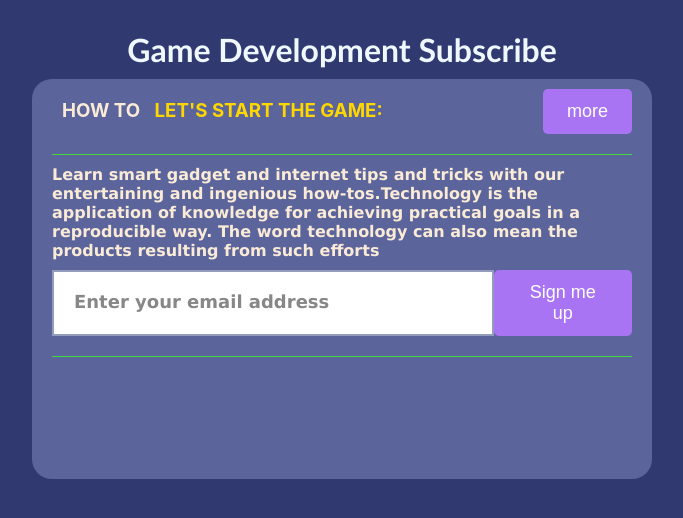
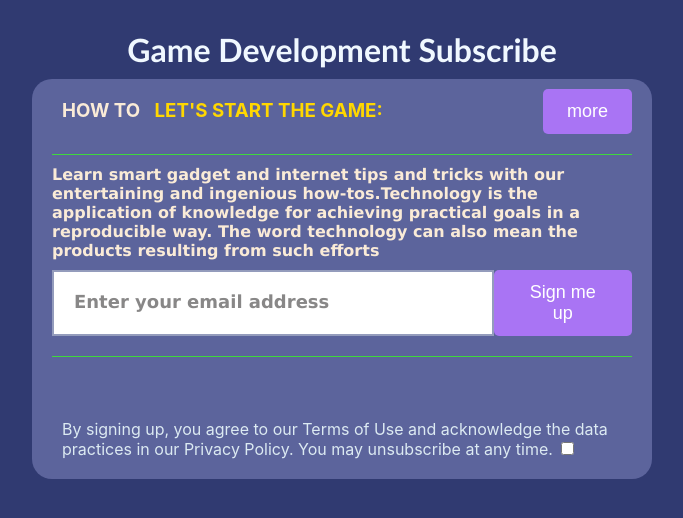
Before and after one commit to nucikk/subscribe-app, a React (Vite) app in the folder subscribe/: page / in a window 1280 px wide. Shown: the top 518 px of the page, without its empty margins (298-981 px from the left). Built offline with nearby package versions, Linux system fonts and the light colour scheme.

Commit message:
add privacy box with toggle functionality

```diff
--- a/subscribe/src/App.css
+++ b/subscribe/src/App.css
@@ -17,6 +17,7 @@
   margin: 0;
   background-color: #5C649C;
   border-radius: 1.25rem;
+  position: relative;
 }
 .game_box {
   padding-bottom: 20px;
@@ -44,7 +45,16 @@
   align-items:flex-start;
   border: 2px solid #949CBC;
 }
-
+.user_email {
+  color: #acfb19;
+  font-size: 22px;
+  font-weight: bold;
+}
+.privacy_box {
+  position: absolute;
+  bottom: 0;
+  color: #dceaf2;
+}
 button {
   display: flex;
   background-color: #A974F4;
--- a/subscribe/src/HomeSub.jsx
+++ b/subscribe/src/HomeSub.jsx
@@ -6,6 +6,7 @@ const HomeSub = () => {
   const [gameName, setGameName] = useState("Let's start the game:");
   const [userEmail, setUserEmail] = useState("");
   const [displayEmailMsg, setDisplayEmailMsg] = useState(false);
+  const [privacyText, setPrivacyText] = useState(true);
 
   function handleSubmitForm(e) {
     e.preventDefault();
@@ -60,6 +61,18 @@ const HomeSub = () => {
               <span className="user_email">{userEmail}</span>
             </p>
           )}
+          <div className="privacy_box">
+          {/* privacyText მდგომარეობა განსაზღვრავს, ნაჩვენები იქნება თუ არა სრული შეტყობინება checkbox დაჭერისას შეიცვლება ტექსტი*/}
+            {privacyText ? (
+              <p>
+                By signing up, you agree to our Terms of Use and acknowledge the
+                data practices in our Privacy Policy. You may unsubscribe at any
+                time. <input type="checkbox" name="privacy"  onClick={() => setPrivacyText(false)}/>
+              </p>
+            ) : (
+              <p>Privacy Policy Check</p>
+            )}
+          </div>
         </div>
       </form>
     </>
```
